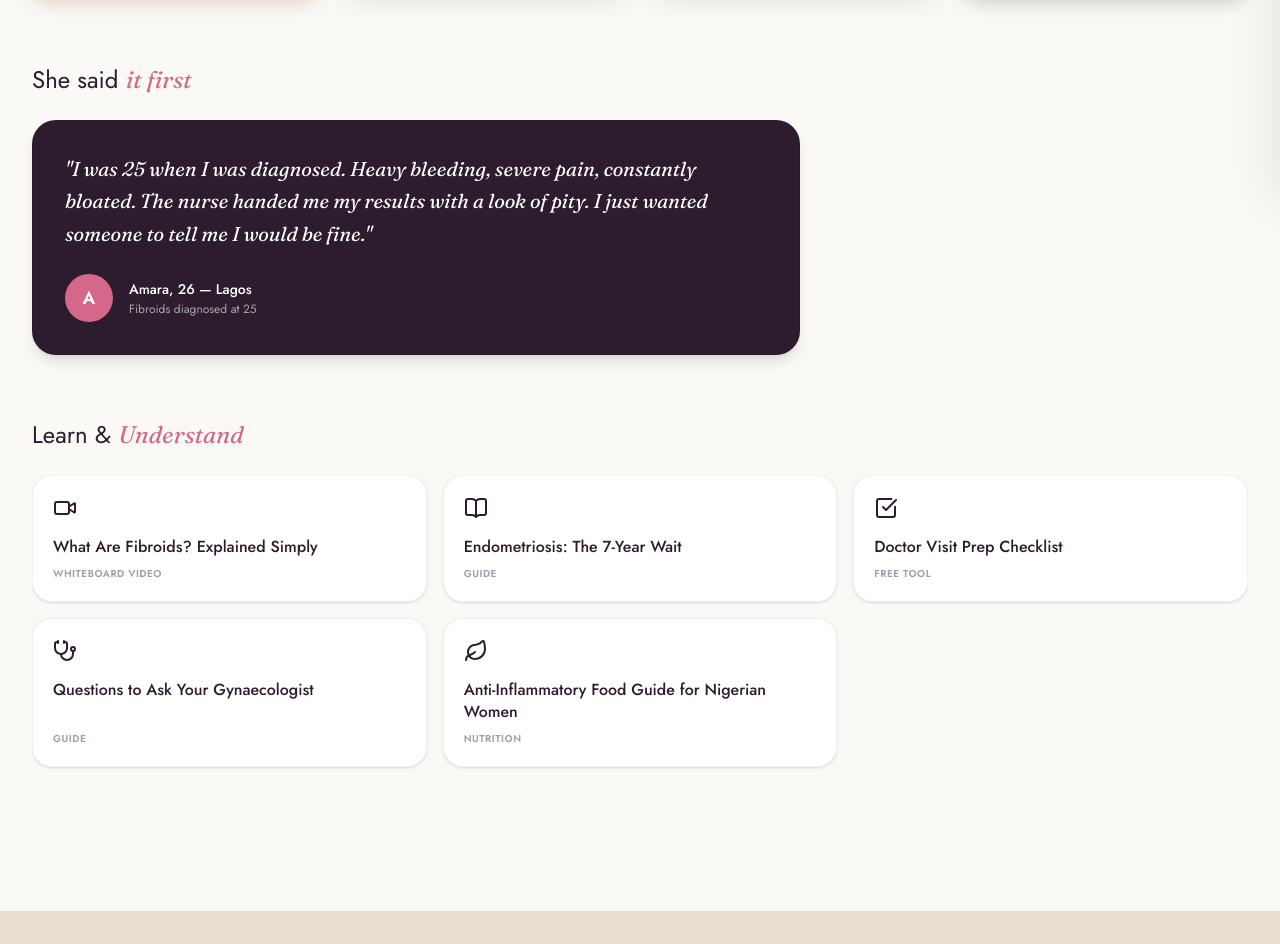
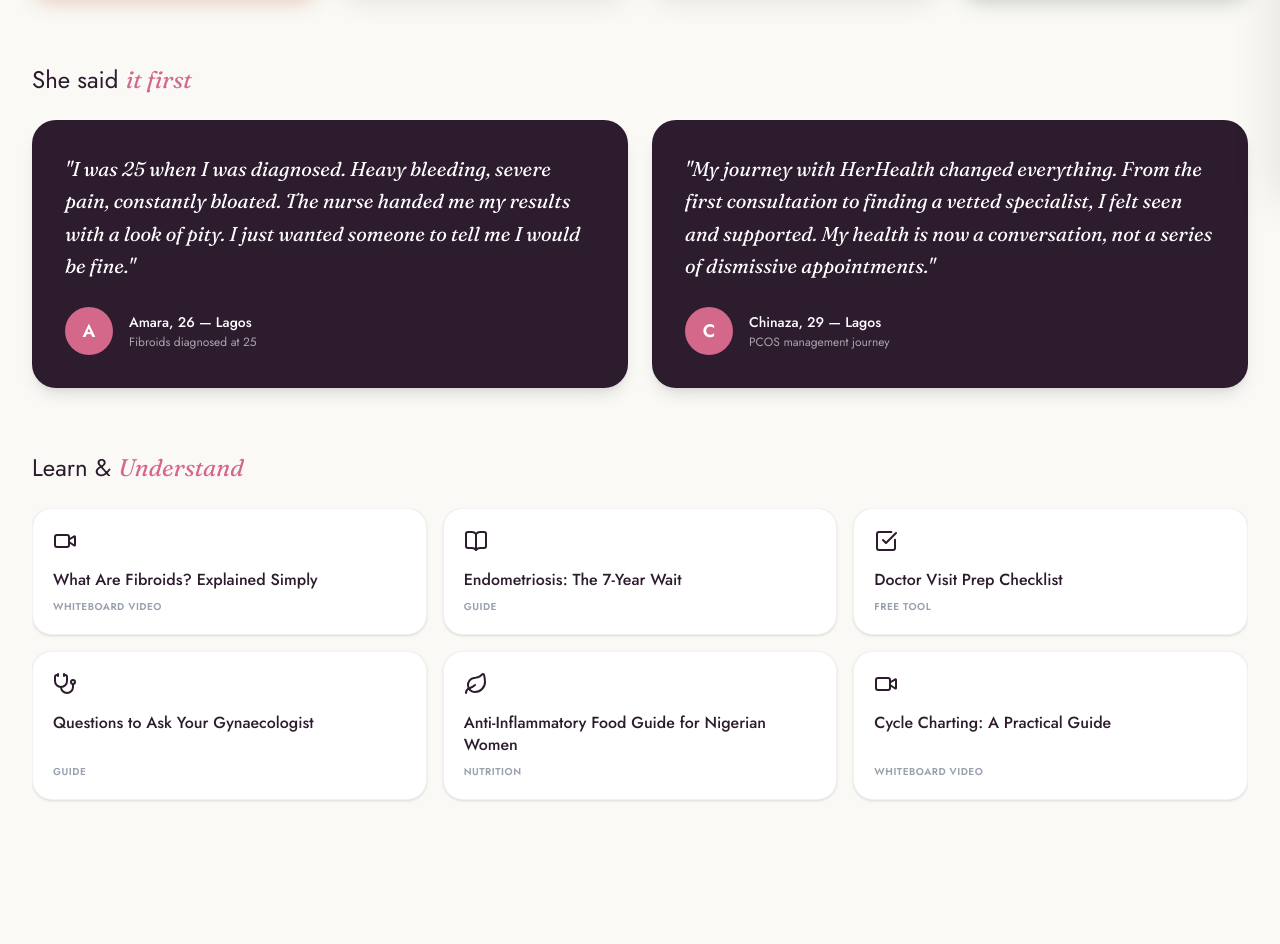
Before and after one commit to shahiil-ahmed/herhealth-africa, a React (Vite) app: page /dashboard in a window 1280 px wide. Shown: the part 600-1544 px from the top of the page. Before the commit the page ends 1511 px from the top, so only its background shows below. Built offline with nearby package versions, Linux system fonts and the light colour scheme; no server answers; sample sign-in values are in the browser's storage; a web font is replaced by a local one.

Commit message:
feat: create Dashboard component with user greeting, cycle phase, navigation links, testimonials, and educational resources.

```diff
--- a/src/pages/Dashboard.jsx
+++ b/src/pages/Dashboard.jsx
@@ -8,7 +8,8 @@ const resources = [
   { icon: BookOpen, title: "Endometriosis: The 7-Year Wait", subtitle: "GUIDE" },
   { icon: CheckSquare, title: "Doctor Visit Prep Checklist", subtitle: "FREE TOOL" },
   { icon: Stethoscope, title: "Questions to Ask Your Gynaecologist", subtitle: "GUIDE" },
-  { icon: Leaf, title: "Anti-Inflammatory Food Guide for Nigerian Women", subtitle: "NUTRITION" }
+  { icon: Leaf, title: "Anti-Inflammatory Food Guide for Nigerian Women", subtitle: "NUTRITION" },
+  { icon: Video, title: "Cycle Charting: A Practical Guide", subtitle: "WHITEBOARD VIDEO" }
 ];
 
 export default function Dashboard() {
@@ -117,6 +118,7 @@ export default function Dashboard() {
         {/* Testimonial Section */}
         <div className="max-w-7xl mx-auto w-full px-4 md:px-8 py-8">
           <h2 className="text-2xl mb-6 text-dark-plum">She said <span className="italic text-rose-pink font-[Fraunces,serif]">it first</span></h2>
+          <div className="grid md:grid-cols-2 gap-6 items-start">
             <div className="bg-dark-plum rounded-[24px] p-6 md:p-8 max-w-3xl shadow-lg border border-black/5">
               <p className="text-white text-lg md:text-xl italic font-[Fraunces,serif] leading-relaxed mb-6">
                 "I was 25 when I was diagnosed. Heavy bleeding, severe pain, constantly bloated. The nurse handed me my results with a look of pity. I just wanted someone to tell me I would be fine."
@@ -128,6 +130,22 @@ export default function Dashboard() {
                 <div className="flex flex-col">
                   <span className="text-white text-sm font-medium">Amara, 26 — Lagos</span>
                   <span className="text-white/60 text-xs mt-0.5">Fibroids diagnosed at 25</span>
+                </div>
+              </div>
+            </div>
+
+            <div className="bg-dark-plum rounded-[24px] p-6 md:p-8 max-w-3xl shadow-lg border border-black/5">
+              <p className="text-white text-lg md:text-xl italic font-[Fraunces,serif] leading-relaxed mb-6">
+                "My journey with HerHealth changed everything. From the first consultation to finding a vetted specialist, I felt seen and supported. My health is now a conversation, not a series of dismissive appointments."
+              </p>
+              <div className="flex items-center gap-4">
+                <div className="w-12 h-12 rounded-full bg-rose-pink flex items-center justify-center text-white font-semibold text-lg shrink-0">
+                  C
+                </div>
+                <div className="flex flex-col">
+                  <span className="text-white text-sm font-medium">Chinaza, 29 — Lagos</span>
+                  <span className="text-white/60 text-xs mt-0.5">PCOS management journey</span>
+                </div>
               </div>
             </div>
           </div>
```
Lines whose indentation alone changed are shown as unchanged.
